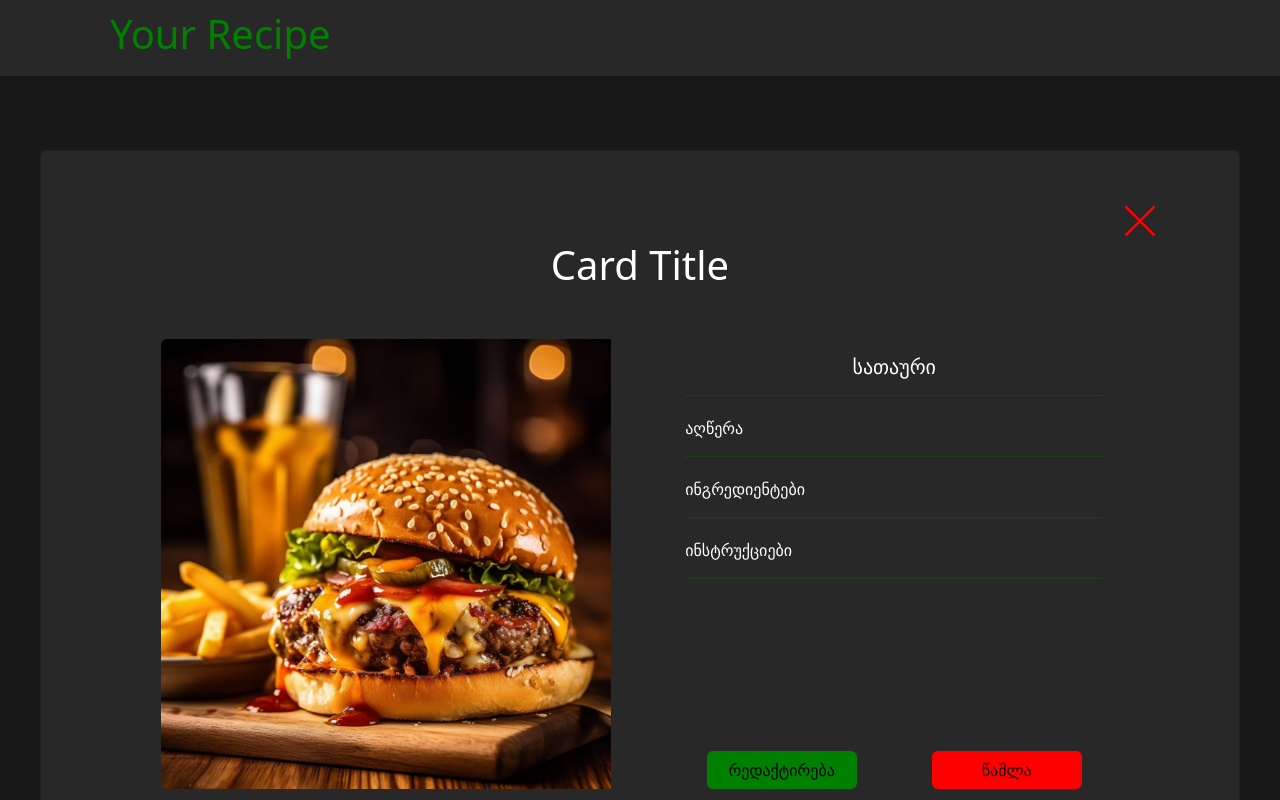
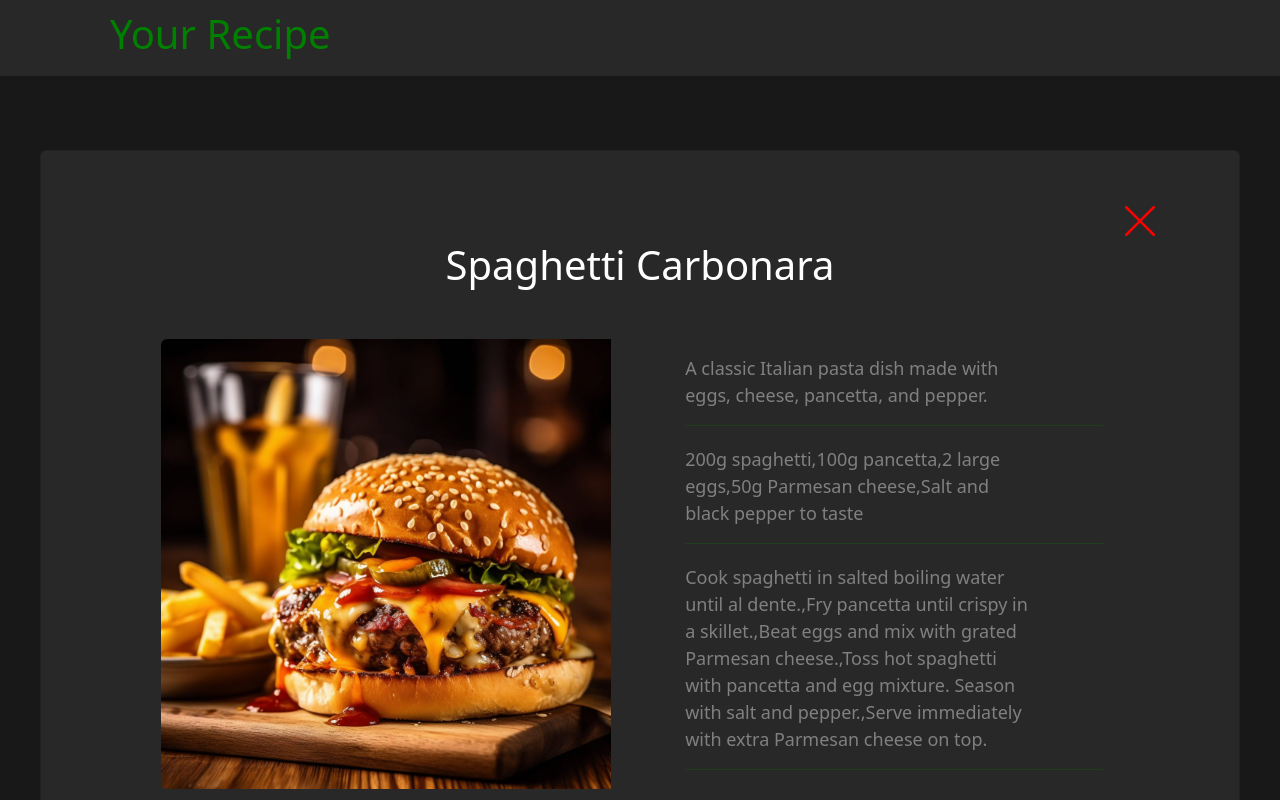
Before and after one commit to KetNanuashvili/RecipeSharingApp, an Angular app: page /recipeDetail/1 in a window 1280 px wide. Shown: the top 800 px of the page. Built offline with nearby package versions, Linux system fonts and the light colour scheme.

Commit message:
each card get meanings by using id

```diff
--- a/src/app/components/main-page-list-of-recipe/main-page-list-of-recipe.component.css
+++ b/src/app/components/main-page-list-of-recipe/main-page-list-of-recipe.component.css
@@ -4,7 +4,7 @@
     background-color: #181818;
     top:0px;
     margin-top: 50px;
-    padding-bottom: 50px;
+     padding-bottom: 5px;
 }
 .grid-component{
     width: 1596px;
--- a/src/app/components/recipe-detail-view/recipe-detail-view.component.css
+++ b/src/app/components/recipe-detail-view/recipe-detail-view.component.css
@@ -14,10 +14,14 @@
 
 }
 .texts-style{
-    color:white;
+    color:gray;
+    font-size: 18px;
 }
 :host ::ng-deep .col-md-4{
     width: 450px;
+}
+p{
+    width: 350px;
 }
 hr{
     color: green;
--- a/src/app/components/recipe-detail-view/recipe-detail-view.component.html
+++ b/src/app/components/recipe-detail-view/recipe-detail-view.component.html
@@ -1,25 +1,24 @@
-<div class="card-bodystyle">
+<div class="card-bodystyle" >
 
-    <div class="card mb-3 Card-style"  >
+    <div class="card mb-3 Card-style" *ngIf="recipe" >
         <span (click)="returnMainPage()" class="icon-class"><svg xmlns="http://www.w3.org/2000/svg" width="40" height="40" fill="currentColor" class="bi bi-x-lg" viewBox="0 0 16 16">
             <path d="M2.146 2.854a.5.5 0 1 1 .708-.708L8 7.293l5.146-5.147a.5.5 0 0 1 .708.708L8.707 8l5.147 5.146a.5.5 0 0 1-.708.708L8 8.707l-5.146 5.147a.5.5 0 0 1-.708-.708L7.293 8z"/>
           </svg></span>
           <div style="width: 80%;" >
-            <h1 style="color: white; text-align: center; margin-bottom: 50px;">Card Title</h1>
+            <h1 style="color: white; text-align: center; margin-bottom: 50px;">{{recipe.title}}
+            </h1>
             <div class=" g-0" style=" display: flex; justify-content: space-between; width: 100%; padding-bottom: 100px;">
                 <div class="col-md-4">
                     <img src="burger.jpg" class="img-fluid rounded-start" alt="...">
                 </div>
                 <div  style="width: 450px; display: flex; flex-direction: column; ">
                     <div class="card-body">
-                    <h5 class="card-title texts-style" style="text-align: center;">სათაური</h5>
+                    <p class="card-text texts-style" >{{recipe.description}} </p>
+                    <hr>
+                    <p class="card-text texts-style" >{{recipe.ingredients}} </p>
+
                    <hr>
-                    <p class="card-text texts-style"> აღწერა</p>
-                    <hr>
-                    <p class="card-text texts-style">ინგრედიენტები </p>
-                    <hr>
-                    <p class="card-text texts-style" >ინსტრუქციები </p>
-                    <hr>
+                   <p class="card-text texts-style"> {{recipe.instructions}}</p>                    <hr>
                     </div>
                     <div style="display: flex;  justify-content: space-around; align-items: center;">
                         <button class="btn primary"> რედაქტირება</button>
--- a/src/app/components/recipe-detail-view/recipe-detail-view.component.ts
+++ b/src/app/components/recipe-detail-view/recipe-detail-view.component.ts
@@ -1,7 +1,7 @@
 import { Component, OnInit } from '@angular/core';
 import { RecipesService } from '../../services/recipes.service';
 import { CommonModule } from '@angular/common';
-import { Router ,} from '@angular/router';
+import { ActivatedRoute, Router ,} from '@angular/router';
 @Component({
   selector: 'app-recipe-detail-view',
   imports: [CommonModule],
@@ -10,18 +10,23 @@ import { Router ,} from '@angular/router';
   styleUrl: './recipe-detail-view.component.css'
 })
 export class RecipeDetailViewComponent implements OnInit{
-  recipes: any [] =[];
+  recipe: any | undefined;
 
-  constructor(private RecipesService : RecipesService, private router: Router){
+  constructor(private RecipesService : RecipesService, private router: Router,  private route: ActivatedRoute,){
 
 
   }
+  ngOnInit(): void {
 
-  ngOnInit(){
+    const id = Number(this.route.snapshot.paramMap.get('id'));
+    if (id) {
+      this.recipe = this.RecipesService.getRecipeById(id);
+      console.log(this.recipe);
 
+    }
   }
+
   returnMainPage(): void {
-    console.log('Navigating to main page...');
     this.router.navigate(['/mainPage']);
   }
 
```
